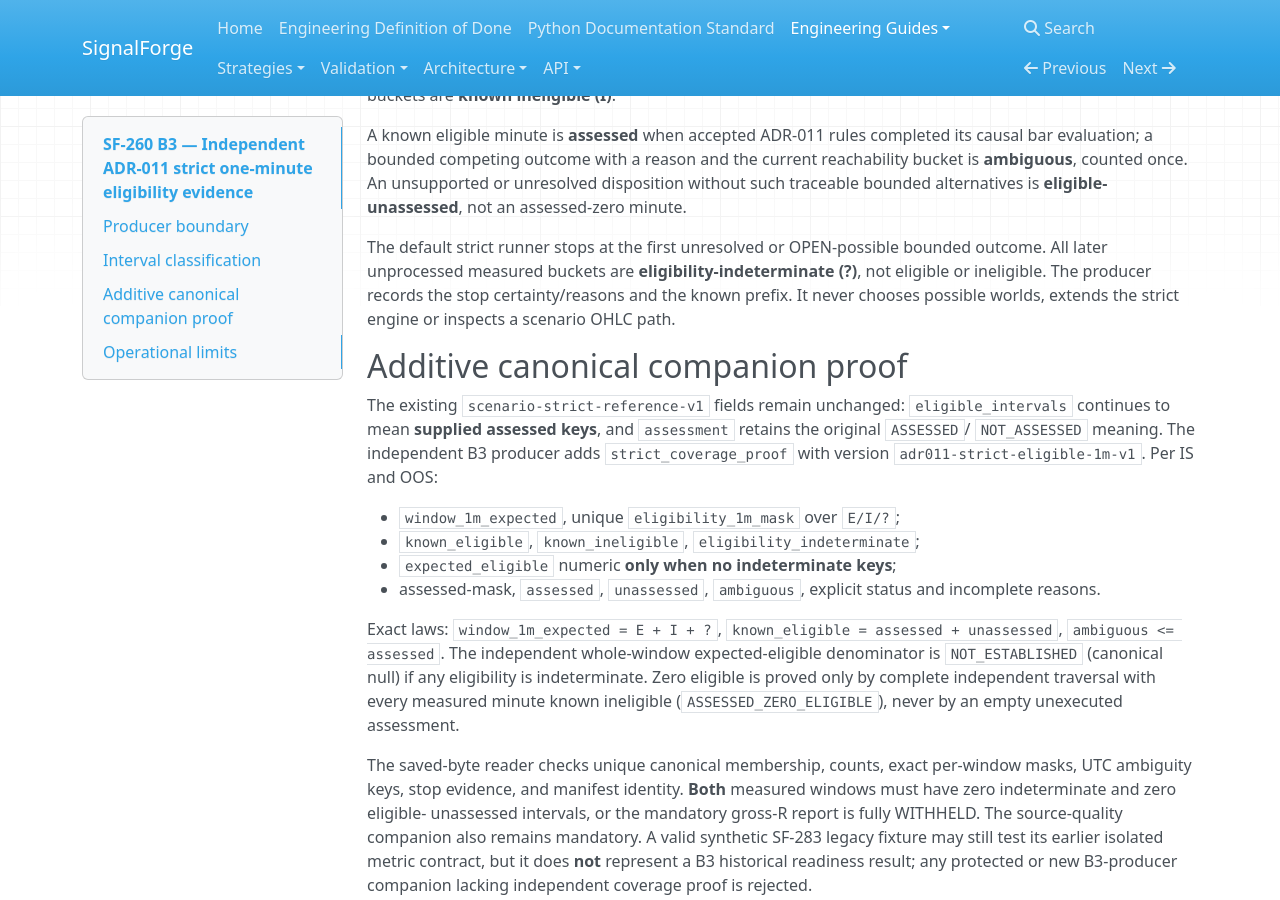
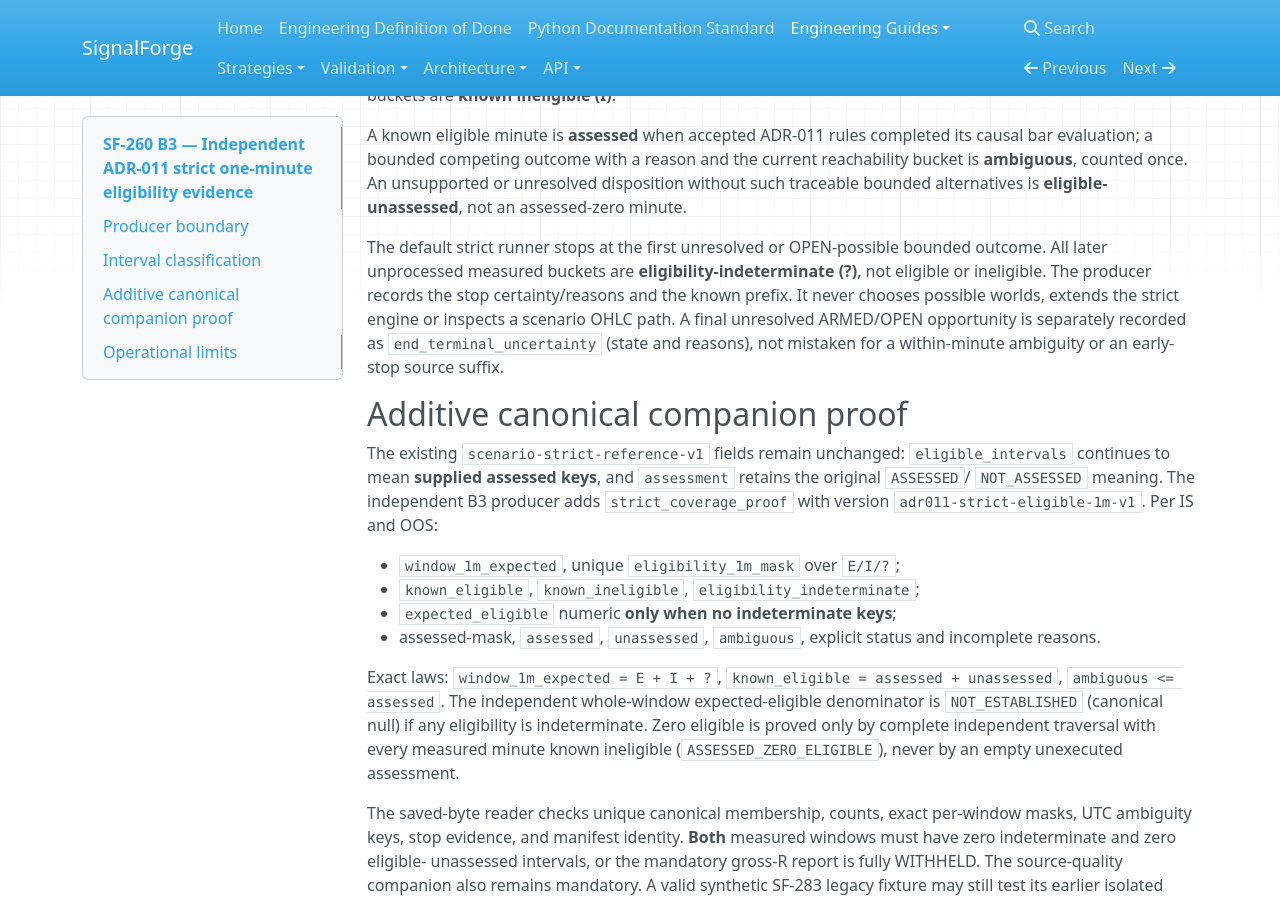
Before and after one commit to harishkamathuk/signalforge, an MkDocs documentation site: the page built from docs/engineering/sf260-b3-strict-reference-coverage.md, in a window 1280 px wide and 900 px high, scrolled down 643 px. Built offline with MkDocs 1.6.1, drawn with Linux system fonts in a browser that asks for light colours; nearby versions of some CDN libraries.

Commit message:
docs(sf260): separate dataset-end terminal uncertainty from strict bucket coverage

```diff
--- a/docs/engineering/sf260-b3-strict-reference-coverage.md
+++ b/docs/engineering/sf260-b3-strict-reference-coverage.md
@@ -40,6 +40,9 @@ bounded outcome. All later unprocessed measured buckets are
 **eligibility-indeterminate (?)**, not eligible or ineligible. The producer
 records the stop certainty/reasons and the known prefix. It never chooses
 possible worlds, extends the strict engine or inspects a scenario OHLC path.
+A final unresolved ARMED/OPEN opportunity is separately recorded as
+`end_terminal_uncertainty` (state and reasons), not mistaken for a
+within-minute ambiguity or an early-stop source suffix.
 
 ## Additive canonical companion proof
 
```
